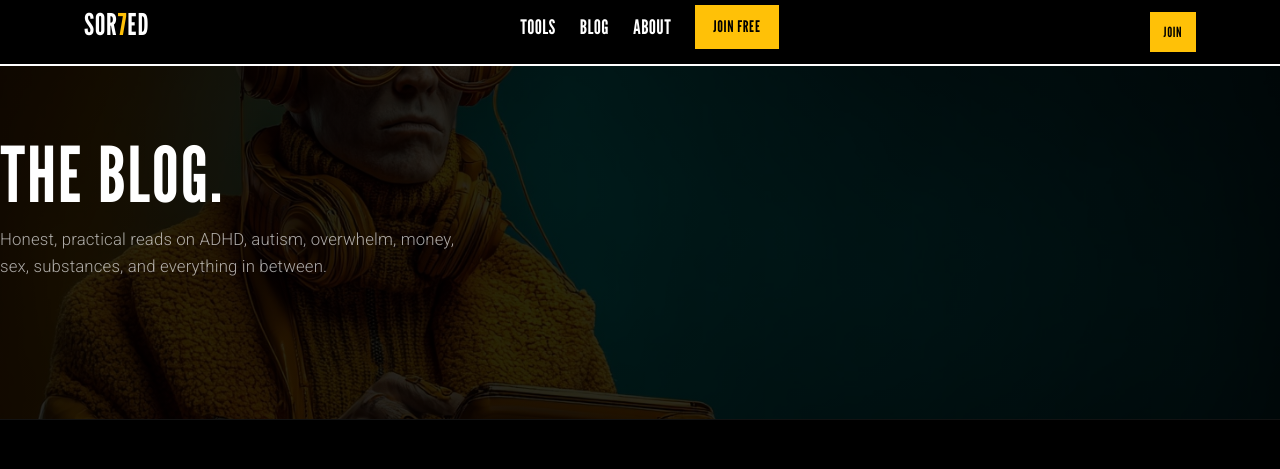
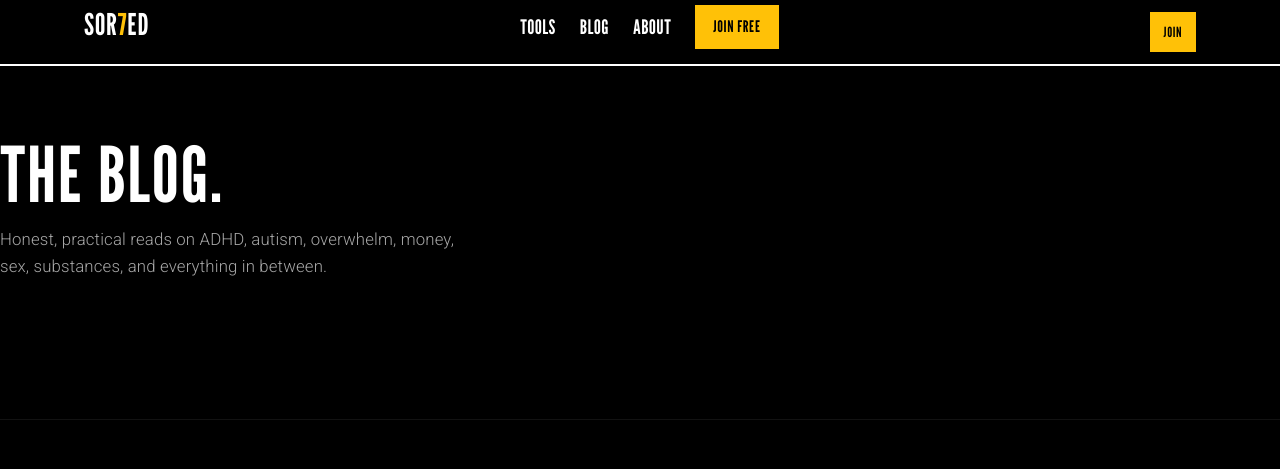
Before and after one commit to claudiokurath/sor7ed-new, a Next.js app: page /blog in a window 1280 px wide. Shown: the top 469 px of the page. Built offline with nearby package versions, Linux system fonts and the light colour scheme; no server answers; a web font is replaced by a local one.

Commit message:
fix: remove all background images

```diff
--- a/src/app/blog/page.tsx
+++ b/src/app/blog/page.tsx
@@ -16,8 +16,8 @@ export default async function BlogPage() {
     <>
       {/* HERO */}
       <div style={{ position: 'relative', minHeight: '420px', display: 'flex', alignItems: 'center', overflow: 'hidden', borderBottom: '1px solid rgba(255,255,255,0.07)' }}>
-        <div style={{ position: 'absolute', inset: 0, backgroundImage: 'url(/images/hero-tech-dreadlocks.png)', backgroundSize: 'cover', backgroundPosition: 'center right', opacity: 0.35 }} />
-        <div style={{ position: 'absolute', inset: 0, background: 'linear-gradient(to right, rgba(0,0,0,0.55) 40%, rgba(0,0,0,0.4) 100%)' }} />
+        <div style={{ position: 'absolute', inset: 0, }} />
+
         <div className="page-wrap" style={{ position: 'relative', paddingTop: '80px', paddingBottom: '80px', maxWidth: '600px' }}>
           <h1 className="anton" style={{ fontSize: 'clamp(2.5rem, 6vw, 5rem)', lineHeight: 0.92, color: '#fff', marginBottom: '16px' }}>THE BLOG.</h1>
           <p style={{ fontFamily: 'Roboto, sans-serif', fontWeight: 300, fontSize: '1.05rem', color: 'rgba(255,255,255,0.65)', maxWidth: '480px', lineHeight: 1.6 }}>Honest, practical reads on ADHD, autism, overwhelm, money, sex, substances, and everything in between.</p>
```
